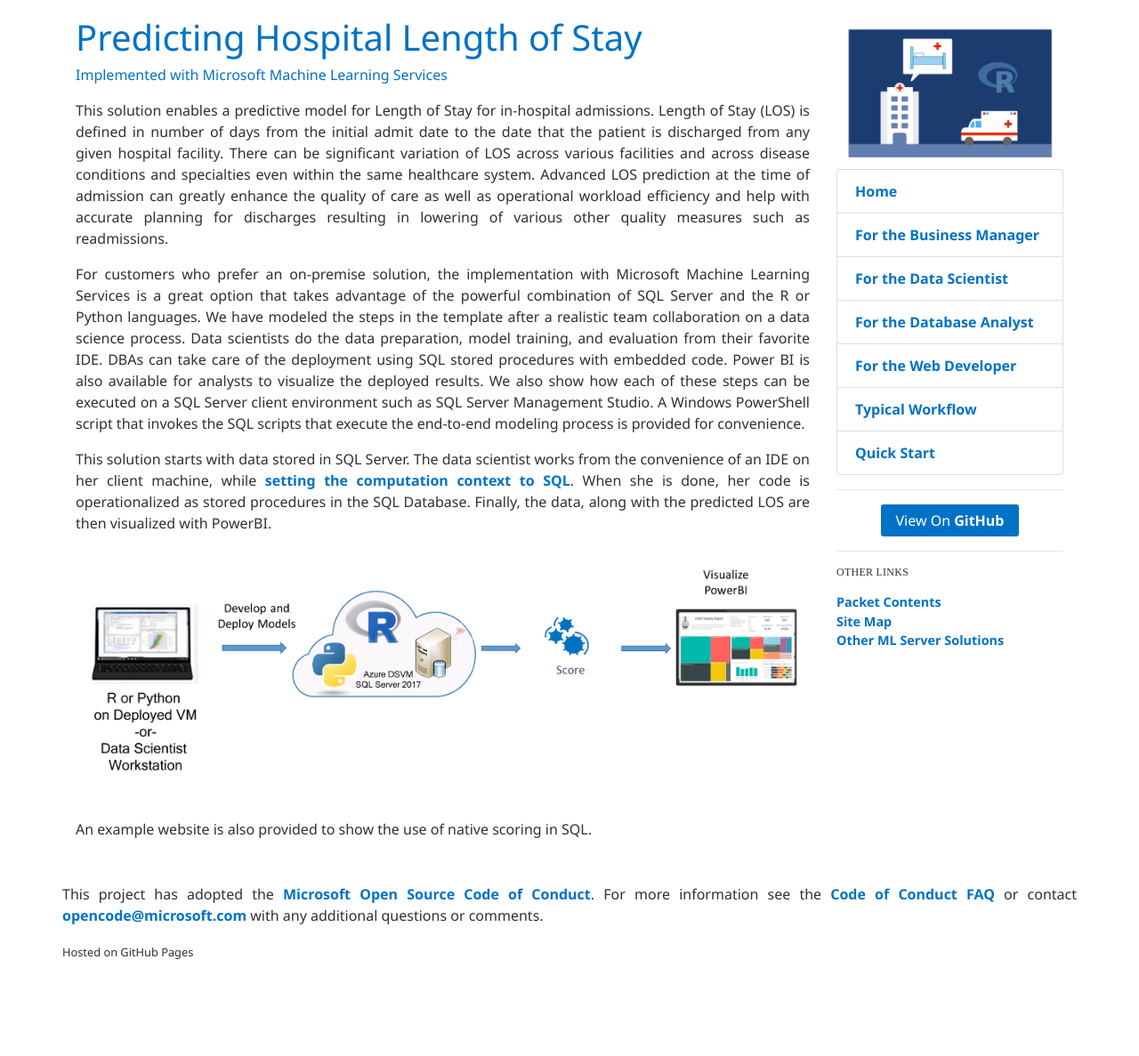
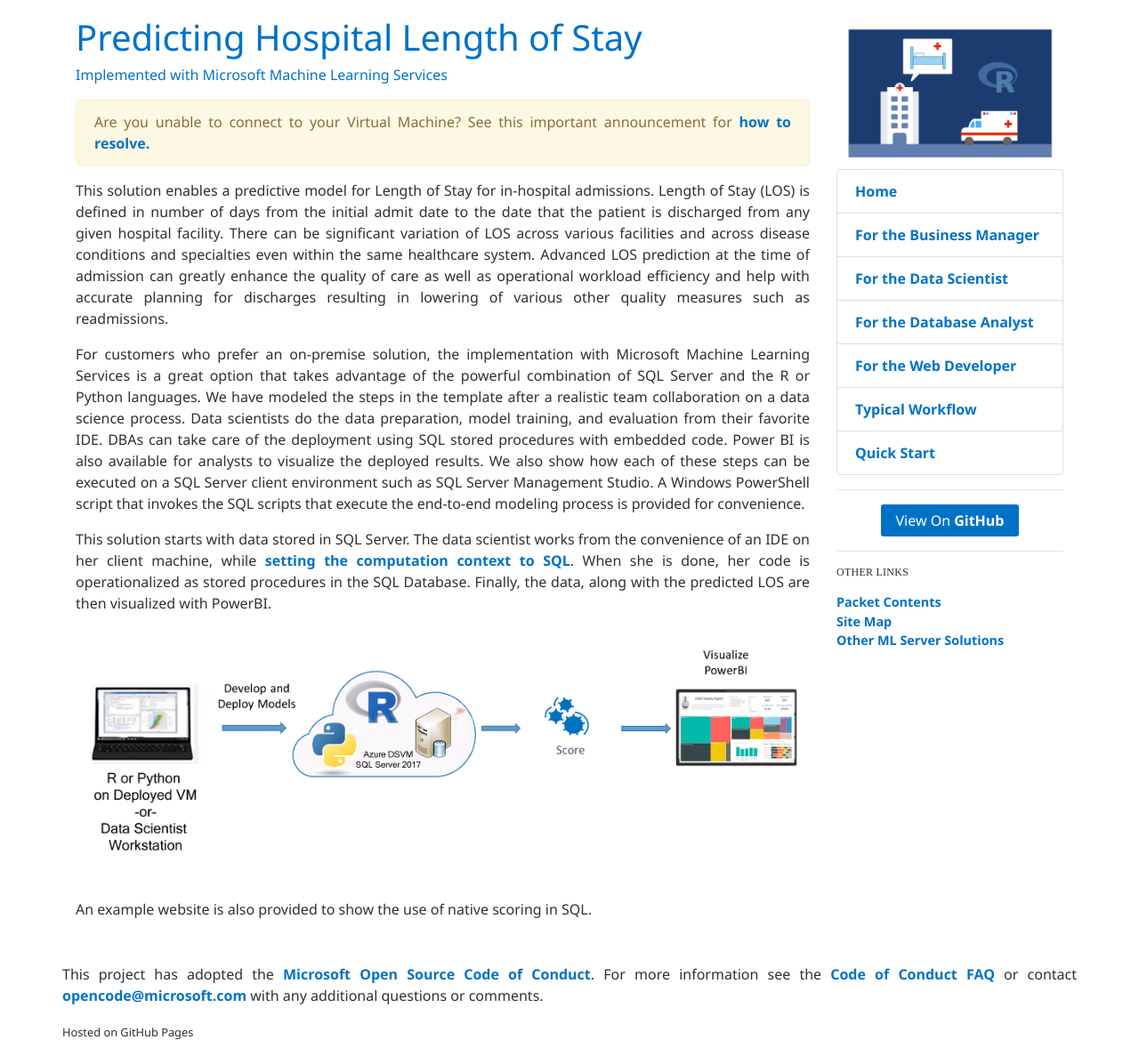
Before and after one commit to microsoft/r-server-hospital-length-of-stay, a Jekyll site: the page built from index.md, in a window 1280 px wide. Shown: the whole page at 89% size. Built offline with Jekyll 4.4.1, drawn with Linux system fonts in a browser that asks for light colours; nearby versions of some CDN libraries; before the commit the page ends 1097 px from its top, so only the background shows below that.

Commit message:
rdp issue

```diff
--- a/index.md
+++ b/index.md
@@ -2,7 +2,10 @@
 layout: default
 title: HOME
 ---
-
+<div class="alert alert-warning">
+Are you unable to connect to your Virtual Machine? See this important announcement for
+<a href="https://blogs.technet.microsoft.com/mckittrick/unable-to-rdp-to-virtual-machine-credssp-encryption-oracle-remediation/">how to resolve.</a>
+</div>
 
 This solution enables a predictive model for Length of Stay for in-hospital admissions. Length of Stay (LOS) is defined in number of days from the initial admit date to the date that the patient is discharged from any given hospital facility. There can be significant variation of LOS across various facilities and across disease conditions and specialties even within the same healthcare system. Advanced LOS prediction at the time of admission can greatly enhance the quality of care as well as operational workload efficiency and help with accurate planning for discharges resulting in lowering of various other quality measures such as readmissions.
 
```
